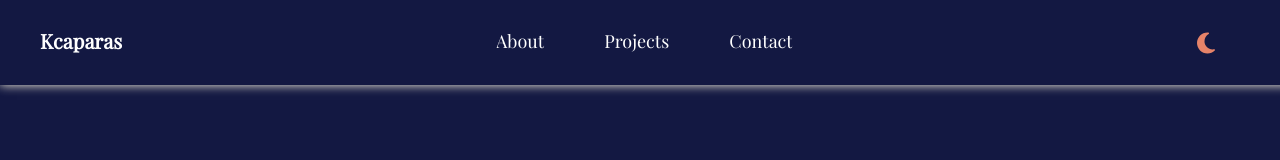
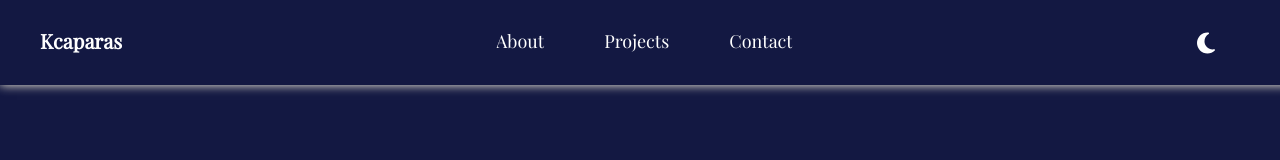
Before and after one commit to kcaparas1630/Portfolio, a React (Vite) app in the folder kcaparas-portfolio/: page / in a window 1280 px wide. Shown: the top 160 px of the page. Built offline with nearby package versions, Linux system fonts and the light colour scheme.

Commit message:
props added

```diff
--- a/kcaparas-portfolio/src/Commons/Header.tsx
+++ b/kcaparas-portfolio/src/Commons/Header.tsx
@@ -46,6 +46,7 @@ const Header: FC<HeaderProps> = ({ isDarkMode, setDarkMode }) => {
       </StyledUl>
       <StyledIconButton
         type="button"
+        isDarkMode={isDarkMode}
         onClick={clickWrapper}
       >
         <FontAwesomeIcon icon={faMoon} />
```
